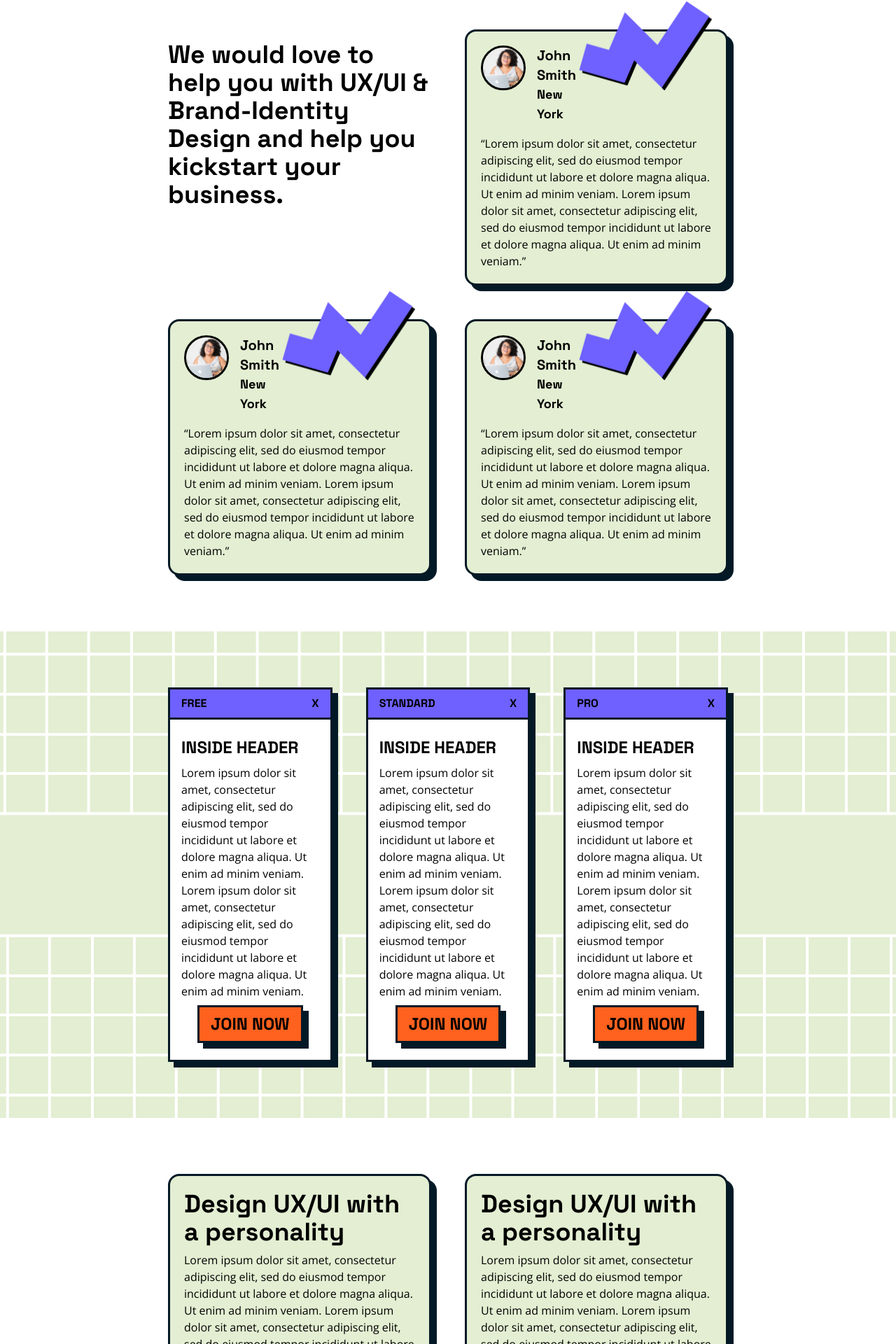
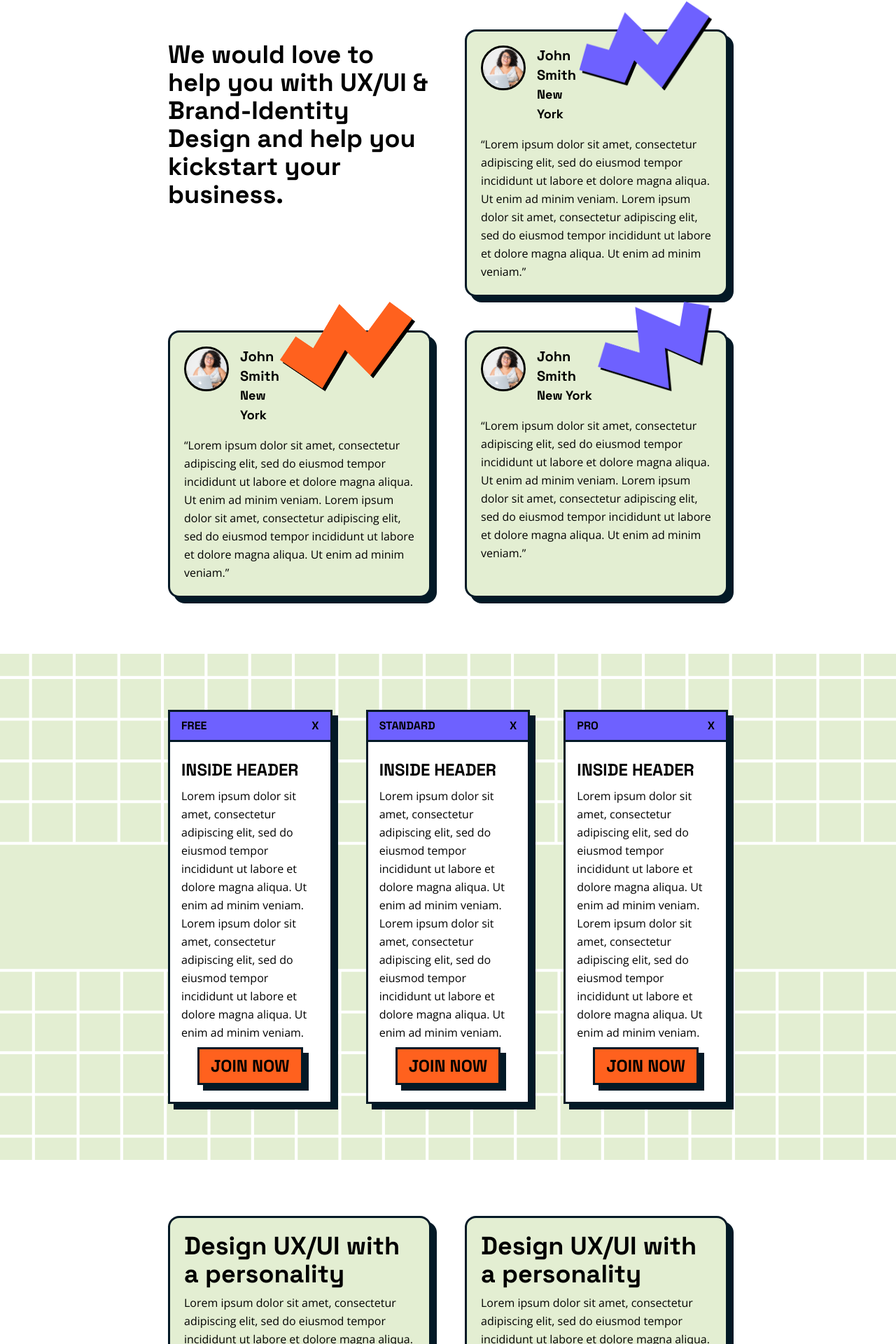
Before and after one commit to GeorgeClaridge/FakeCompany, a React (Vite) app in the folder my-project/: page / in a window 1280 px wide. Shown: the part 536-2456 px from the top of the page at 70% size. Built offline with nearby package versions, Linux system fonts and the light colour scheme.

Commit message:
Added Line Height

```diff
--- a/my-project/src/components/plan/Plan.jsx
+++ b/my-project/src/components/plan/Plan.jsx
@@ -14,7 +14,7 @@ const Plan = () => {
 
         <div className="paragraph p-4 bg-white">
           <div className="header font-space py-2 text-2xl">INSIDE HEADER</div>
-          <div className="text">Lorem ipsum dolor sit amet, consectetur adipiscing elit, sed do eiusmod tempor incididunt ut labore et dolore magna aliqua. Ut enim ad minim veniam. Lorem ipsum dolor sit amet, consectetur adipiscing elit, sed do eiusmod tempor incididunt ut labore et dolore magna aliqua. Ut enim ad minim veniam.</div>
+          <div className="text leading-relaxed">Lorem ipsum dolor sit amet, consectetur adipiscing elit, sed do eiusmod tempor incididunt ut labore et dolore magna aliqua. Ut enim ad minim veniam. Lorem ipsum dolor sit amet, consectetur adipiscing elit, sed do eiusmod tempor incididunt ut labore et dolore magna aliqua. Ut enim ad minim veniam.</div>
           <div className='flex justify-center'>
             <button className='bg-orange hover:bg-purple duration-300 font-space dropbox my-2 px-4 py-2 text-2xl'>JOIN NOW</button>
           </div>
@@ -31,7 +31,7 @@ const Plan = () => {
 
         <div className="paragraph p-4 bg-white">
           <div className="header font-space py-2 text-2xl">INSIDE HEADER</div>
-          <div className="text">Lorem ipsum dolor sit amet, consectetur adipiscing elit, sed do eiusmod tempor incididunt ut labore et dolore magna aliqua. Ut enim ad minim veniam. Lorem ipsum dolor sit amet, consectetur adipiscing elit, sed do eiusmod tempor incididunt ut labore et dolore magna aliqua. Ut enim ad minim veniam.</div>
+          <div className="text leading-relaxed">Lorem ipsum dolor sit amet, consectetur adipiscing elit, sed do eiusmod tempor incididunt ut labore et dolore magna aliqua. Ut enim ad minim veniam. Lorem ipsum dolor sit amet, consectetur adipiscing elit, sed do eiusmod tempor incididunt ut labore et dolore magna aliqua. Ut enim ad minim veniam.</div>
           <div className='flex justify-center'>
             <button className='bg-orange hover:bg-purple duration-300 font-space dropbox my-2 px-4 py-2 text-2xl'>JOIN NOW</button>
           </div>
@@ -48,7 +48,7 @@ const Plan = () => {
 
         <div className="paragraph p-4 bg-white">
           <div className="header font-space py-2 text-2xl">INSIDE HEADER</div>
-          <div className="text">Lorem ipsum dolor sit amet, consectetur adipiscing elit, sed do eiusmod tempor incididunt ut labore et dolore magna aliqua. Ut enim ad minim veniam. Lorem ipsum dolor sit amet, consectetur adipiscing elit, sed do eiusmod tempor incididunt ut labore et dolore magna aliqua. Ut enim ad minim veniam.</div>
+          <div className="text leading-relaxed">Lorem ipsum dolor sit amet, consectetur adipiscing elit, sed do eiusmod tempor incididunt ut labore et dolore magna aliqua. Ut enim ad minim veniam. Lorem ipsum dolor sit amet, consectetur adipiscing elit, sed do eiusmod tempor incididunt ut labore et dolore magna aliqua. Ut enim ad minim veniam.</div>
           <div className='flex justify-center'>
             <button className='bg-orange hover:bg-purple duration-300 font-space dropbox my-2 px-4 py-2 text-2xl'>JOIN NOW</button>
           </div>
--- a/my-project/src/components/product/Product.jsx
+++ b/my-project/src/components/product/Product.jsx
@@ -6,25 +6,25 @@ const Product = () => {
     <div className='grid grid-cols-1 md:grid-cols-2 gap-12 px-4 md:px-20 xl:px-60 py-10 md:py-20'>
       <div className="box bg-green dropbox rounded-2xl p-5">
         <div className="header font-space text-4xl">Design UX/UI with a personality</div>
-        <div className="paragraph py-2">Lorem ipsum dolor sit amet, consectetur adipiscing elit, sed do eiusmod tempor incididunt ut labore et dolore magna aliqua. Ut enim ad minim veniam. Lorem ipsum dolor sit amet, consectetur adipiscing elit, sed do eiusmod tempor incididunt ut labore et dolore magna aliqua. Ut enim ad minim veniam.</div>
+        <div className="paragraph py-2 leading-relaxed">Lorem ipsum dolor sit amet, consectetur adipiscing elit, sed do eiusmod tempor incididunt ut labore et dolore magna aliqua. Ut enim ad minim veniam. Lorem ipsum dolor sit amet, consectetur adipiscing elit, sed do eiusmod tempor incididunt ut labore et dolore magna aliqua. Ut enim ad minim veniam.</div>
         <button className='bg-orange hover:bg-purple duration-300 font-space dropbox my-2 px-4 py-2 text-2xl'>Learn More</button>
       </div>
 
       <div className="box bg-green dropbox rounded-2xl p-5">
         <div className="header font-space text-4xl">Design UX/UI with a personality</div>
-        <div className="paragraph py-2">Lorem ipsum dolor sit amet, consectetur adipiscing elit, sed do eiusmod tempor incididunt ut labore et dolore magna aliqua. Ut enim ad minim veniam. Lorem ipsum dolor sit amet, consectetur adipiscing elit, sed do eiusmod tempor incididunt ut labore et dolore magna aliqua. Ut enim ad minim veniam.</div>
+        <div className="paragraph py-2 leading-relaxed">Lorem ipsum dolor sit amet, consectetur adipiscing elit, sed do eiusmod tempor incididunt ut labore et dolore magna aliqua. Ut enim ad minim veniam. Lorem ipsum dolor sit amet, consectetur adipiscing elit, sed do eiusmod tempor incididunt ut labore et dolore magna aliqua. Ut enim ad minim veniam.</div>
         <button className='bg-orange hover:bg-purple duration-300 font-space dropbox my-2 px-4 py-2 text-2xl'>Learn More</button>
       </div>
 
       <div className="box bg-green dropbox rounded-2xl p-5">
         <div className="header font-space text-4xl">Design UX/UI with a personality</div>
-        <div className="paragraph py-2">Lorem ipsum dolor sit amet, consectetur adipiscing elit, sed do eiusmod tempor incididunt ut labore et dolore magna aliqua. Ut enim ad minim veniam. Lorem ipsum dolor sit amet, consectetur adipiscing elit, sed do eiusmod tempor incididunt ut labore et dolore magna aliqua. Ut enim ad minim veniam.</div>
+        <div className="paragraph py-2 leading-relaxed">Lorem ipsum dolor sit amet, consectetur adipiscing elit, sed do eiusmod tempor incididunt ut labore et dolore magna aliqua. Ut enim ad minim veniam. Lorem ipsum dolor sit amet, consectetur adipiscing elit, sed do eiusmod tempor incididunt ut labore et dolore magna aliqua. Ut enim ad minim veniam.</div>
         <button className='bg-orange hover:bg-purple duration-300 font-space dropbox my-2 px-4 py-2 text-2xl'>Learn More</button>
       </div>
 
       <div className="box bg-green dropbox rounded-2xl p-5">
         <div className="header font-space text-4xl">Design UX/UI with a personality</div>
-        <div className="paragraph py-2">Lorem ipsum dolor sit amet, consectetur adipiscing elit, sed do eiusmod tempor incididunt ut labore et dolore magna aliqua. Ut enim ad minim veniam. Lorem ipsum dolor sit amet, consectetur adipiscing elit, sed do eiusmod tempor incididunt ut labore et dolore magna aliqua. Ut enim ad minim veniam.</div>
+        <div className="paragraph py-2 leading-relaxed">Lorem ipsum dolor sit amet, consectetur adipiscing elit, sed do eiusmod tempor incididunt ut labore et dolore magna aliqua. Ut enim ad minim veniam. Lorem ipsum dolor sit amet, consectetur adipiscing elit, sed do eiusmod tempor incididunt ut labore et dolore magna aliqua. Ut enim ad minim veniam.</div>
         <button className='bg-orange hover:bg-purple duration-300 font-space dropbox my-2 px-4 py-2 text-2xl'>Learn More</button>
       </div>
     </div>
--- a/my-project/src/components/user/User.jsx
+++ b/my-project/src/components/user/User.jsx
@@ -23,7 +23,7 @@ const User = () => {
 
         </div>
 
-        <div className="paragraph pt-4">“Lorem ipsum dolor sit amet, consectetur adipiscing elit, sed do eiusmod tempor incididunt ut labore et dolore magna aliqua. Ut enim ad minim veniam. Lorem ipsum dolor sit amet, consectetur adipiscing elit, sed do eiusmod tempor incididunt ut labore et dolore magna aliqua. Ut enim ad minim veniam.”</div>
+        <div className="paragraph pt-4 leading-relaxed">“Lorem ipsum dolor sit amet, consectetur adipiscing elit, sed do eiusmod tempor incididunt ut labore et dolore magna aliqua. Ut enim ad minim veniam. Lorem ipsum dolor sit amet, consectetur adipiscing elit, sed do eiusmod tempor incididunt ut labore et dolore magna aliqua. Ut enim ad minim veniam.”</div>
       </div>
 
       <div className='bg-green dropbox p-5 rounded-2xl'>
@@ -37,11 +37,11 @@ const User = () => {
             </div>
           </div>
 
-          <img className='-mt-16 h-24 md:h-32' src={ UserHeaderOne } alt="" />
+          <img className='-mt-16 h-24 md:h-32' src={ UserHeaderTwo } alt="" />
 
         </div>
 
-        <div className="paragraph pt-4">“Lorem ipsum dolor sit amet, consectetur adipiscing elit, sed do eiusmod tempor incididunt ut labore et dolore magna aliqua. Ut enim ad minim veniam. Lorem ipsum dolor sit amet, consectetur adipiscing elit, sed do eiusmod tempor incididunt ut labore et dolore magna aliqua. Ut enim ad minim veniam.”</div>
+        <div className="paragraph pt-4 leading-relaxed">“Lorem ipsum dolor sit amet, consectetur adipiscing elit, sed do eiusmod tempor incididunt ut labore et dolore magna aliqua. Ut enim ad minim veniam. Lorem ipsum dolor sit amet, consectetur adipiscing elit, sed do eiusmod tempor incididunt ut labore et dolore magna aliqua. Ut enim ad minim veniam.”</div>
       </div>
 
       <div className='bg-green dropbox p-5 rounded-2xl'>
@@ -55,11 +55,11 @@ const User = () => {
             </div>
           </div>
 
-          <img className='-mt-16 h-24 md:h-32' src={ UserHeaderOne } alt="" />
+          <img className='-mt-16 h-24 md:h-32' src={ UserHeaderThree } alt="" />
 
         </div>
 
-        <div className="paragraph pt-4">“Lorem ipsum dolor sit amet, consectetur adipiscing elit, sed do eiusmod tempor incididunt ut labore et dolore magna aliqua. Ut enim ad minim veniam. Lorem ipsum dolor sit amet, consectetur adipiscing elit, sed do eiusmod tempor incididunt ut labore et dolore magna aliqua. Ut enim ad minim veniam.”</div>
+        <div className="paragraph pt-4 leading-relaxed">“Lorem ipsum dolor sit amet, consectetur adipiscing elit, sed do eiusmod tempor incididunt ut labore et dolore magna aliqua. Ut enim ad minim veniam. Lorem ipsum dolor sit amet, consectetur adipiscing elit, sed do eiusmod tempor incididunt ut labore et dolore magna aliqua. Ut enim ad minim veniam.”</div>
       </div>
 
     </div>
```
